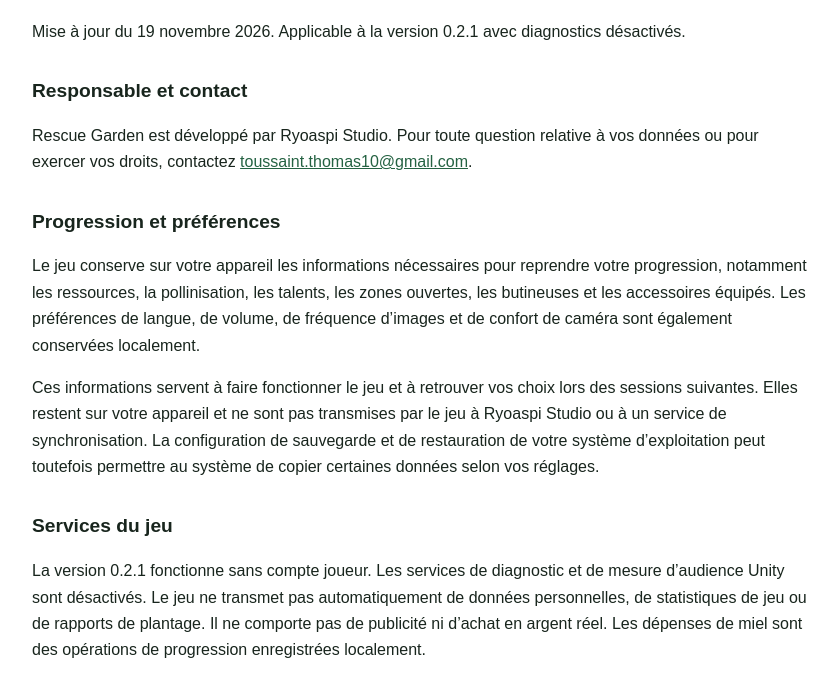
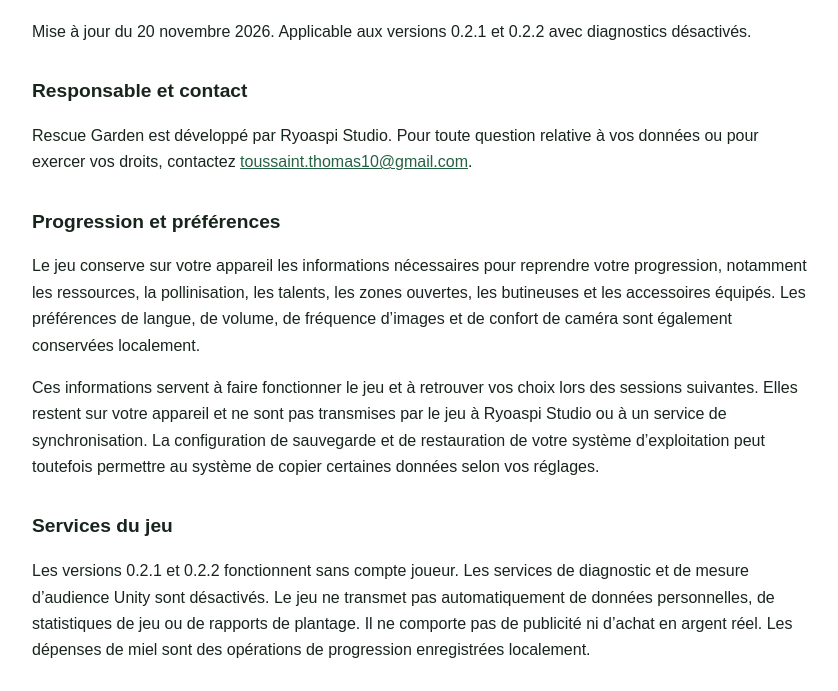
Before and after one commit to ryoaspi/ryoaspi-policies, a plain HTML site: page index.html in a window 1280 px wide. Shown: the part 81-772 px from the top of the page, without its empty margins (218-1056 px from the left). Drawn offline with Linux system fonts and the light colour scheme.

Commit message:
Mentionner Rescue Garden 0.2.2 dans la politique de confidentialité

```diff
--- a/index.html
+++ b/index.html
@@ -2,14 +2,14 @@
 <html lang="fr"><head><meta charset="utf-8"><meta name="viewport" content="width=device-width, initial-scale=1"><title>Politique de confidentialité de Rescue Garden</title>
 <style>body{font-family:Arial,sans-serif;max-width:780px;margin:40px auto;padding:0 22px;line-height:1.65;color:#18251d}h1{line-height:1.2}h2{font-size:1.2rem;margin-top:30px}a{color:#246242}</style></head><body>
 <h1>Politique de confidentialité de Rescue Garden</h1>
-<p>Mise à jour du 19 novembre 2026. Applicable à la version 0.2.1 avec diagnostics désactivés.</p>
+<p>Mise à jour du 20 novembre 2026. Applicable aux versions 0.2.1 et 0.2.2 avec diagnostics désactivés.</p>
 <h2>Responsable et contact</h2>
 <p>Rescue Garden est développé par Ryoaspi Studio. Pour toute question relative à vos données ou pour exercer vos droits, contactez <a href="mailto:toussaint.thomas10@gmail.com">toussaint.thomas10@gmail.com</a>.</p>
 <h2>Progression et préférences</h2>
 <p>Le jeu conserve sur votre appareil les informations nécessaires pour reprendre votre progression, notamment les ressources, la pollinisation, les talents, les zones ouvertes, les butineuses et les accessoires équipés. Les préférences de langue, de volume, de fréquence d’images et de confort de caméra sont également conservées localement.</p>
 <p>Ces informations servent à faire fonctionner le jeu et à retrouver vos choix lors des sessions suivantes. Elles restent sur votre appareil et ne sont pas transmises par le jeu à Ryoaspi Studio ou à un service de synchronisation. La configuration de sauvegarde et de restauration de votre système d’exploitation peut toutefois permettre au système de copier certaines données selon vos réglages.</p>
 <h2>Services du jeu</h2>
-<p>La version 0.2.1 fonctionne sans compte joueur. Les services de diagnostic et de mesure d’audience Unity sont désactivés. Le jeu ne transmet pas automatiquement de données personnelles, de statistiques de jeu ou de rapports de plantage. Il ne comporte pas de publicité ni d’achat en argent réel. Les dépenses de miel sont des opérations de progression enregistrées localement.</p>
+<p>Les versions 0.2.1 et 0.2.2 fonctionnent sans compte joueur. Les services de diagnostic et de mesure d’audience Unity sont désactivés. Le jeu ne transmet pas automatiquement de données personnelles, de statistiques de jeu ou de rapports de plantage. Il ne comporte pas de publicité ni d’achat en argent réel. Les dépenses de miel sont des opérations de progression enregistrées localement.</p>
 <h2>Journaux locaux</h2>
 <p>Des journaux techniques peuvent être générés sur votre appareil. Ils peuvent contenir des événements du jeu, des erreurs et des chemins de fichiers locaux. Le jeu ne les envoie pas automatiquement. Si vous choisissez de nous transmettre un journal pour signaler un problème, nous l’utilisons dans le cadre de cette assistance.</p>
 <h2>Assistance et retours de test</h2>
```
